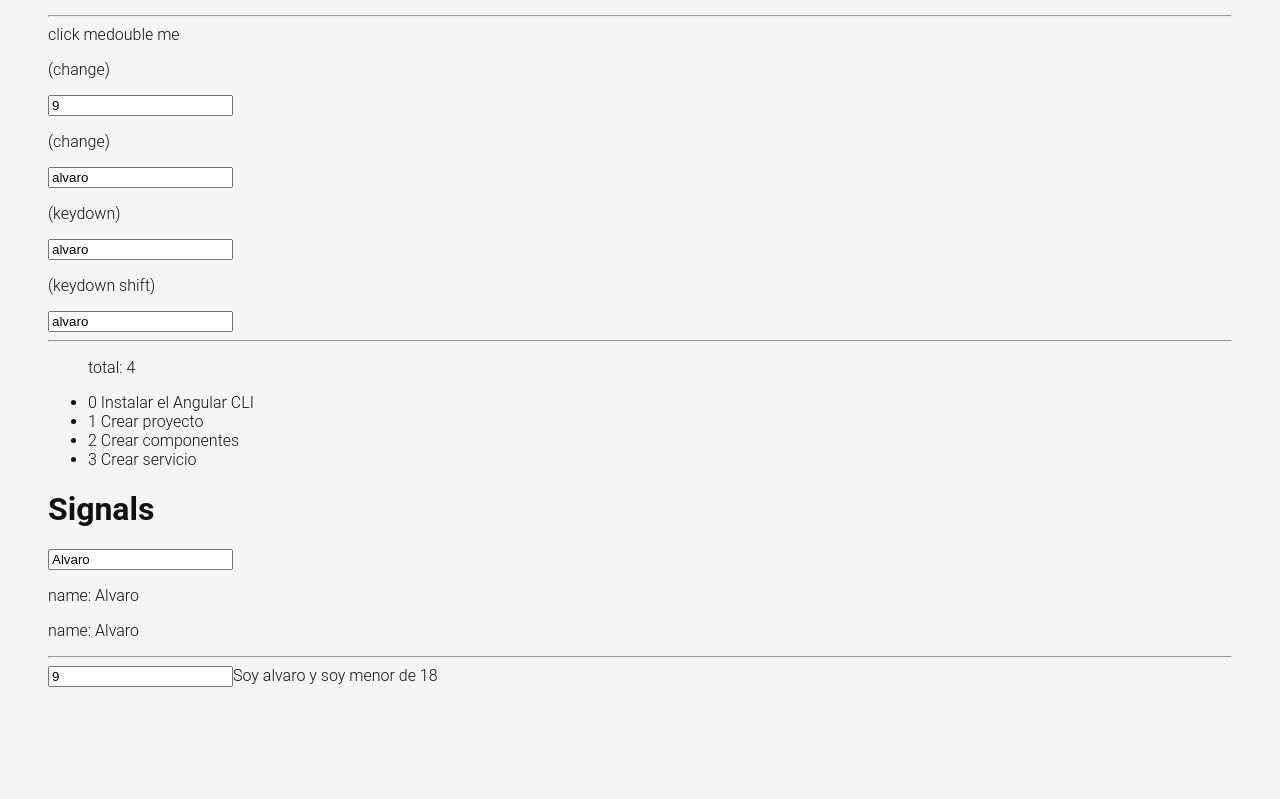
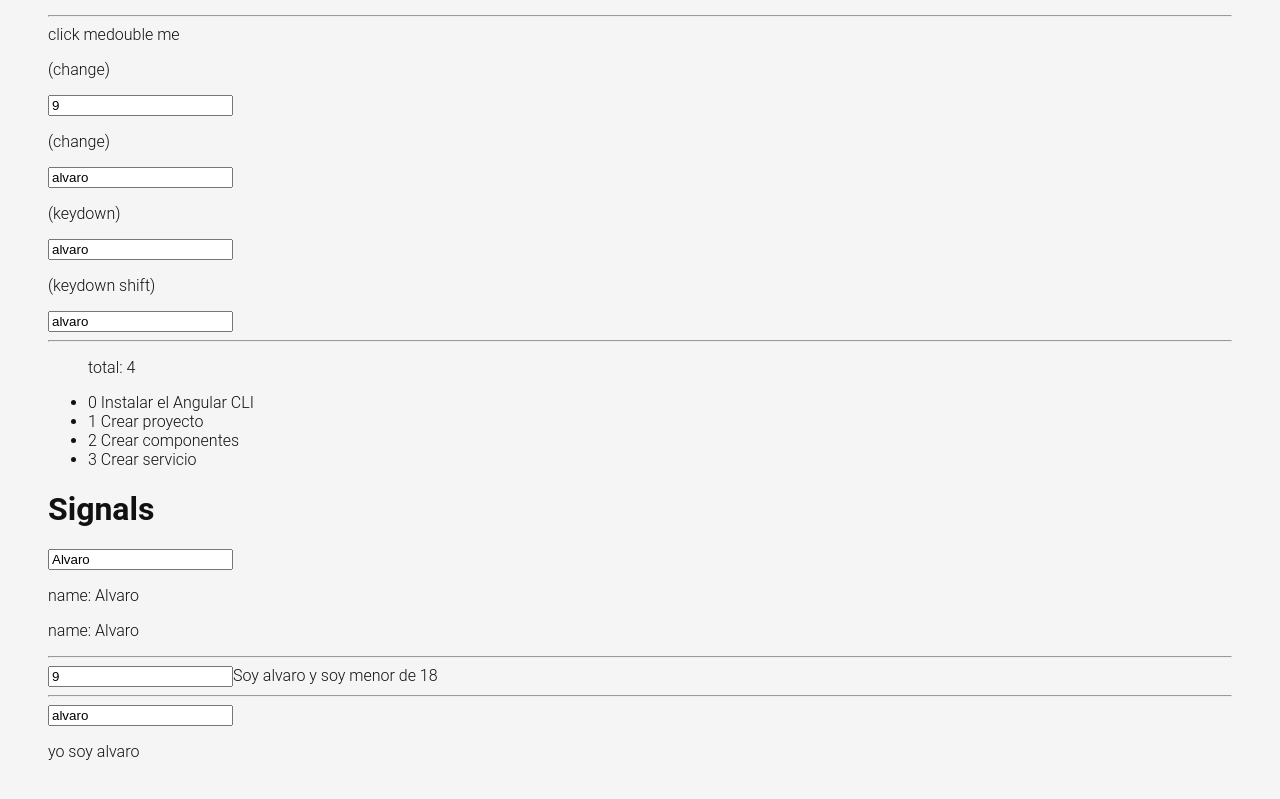
Before and after one commit to ACondori95/todoapp, an Angular app: page /labs in a window 1280 px wide. Shown: the part 761-1560 px from the top of the page. Before the commit the page ends 1496 px from the top, so only its background shows below. Built offline with nearby package versions, Linux system fonts and the light colour scheme.

Commit message:
uso de ngSwitch y ngDefault

```diff
--- a/src/app/pages/home/home.component.html
+++ b/src/app/pages/home/home.component.html
@@ -63,12 +63,11 @@
     <!-- This footer should be hidden by default and shown when there are todos -->
     <footer class="footer">
       <!-- This should be `0 items left` by default -->
-      <span *ngIf="tasks().length > 1; else oneTask" class="todo-count"
-        ><strong>{{ tasks().length }}</strong> items</span
-      >
-      <ng-template #oneTask
-        ><span class="todo-count"><strong>1</strong> item</span></ng-template
-      >
+      <span *ngIf="tasks().length > 1" class="todo-count">
+        <strong>{{ tasks().length }}</strong>
+        <span *ngIf="tasks().length === 1; else elseBlock"> item</span>
+        <ng-template #elseBlock> items</ng-template>
+      </span>
       <!-- Remove this if you don't implement routing -->
       <ul class="filters">
         <li>
--- a/src/app/pages/labs/labs.component.html
+++ b/src/app/pages/labs/labs.component.html
@@ -53,4 +53,13 @@
     Soy alvaro y soy mayor de 18
   </div>
   <ng-template #elseBlock>Soy alvaro y soy menor de 18</ng-template>
+  <hr />
+  <input type="text" [value]="person().name" (change)="changeName($event)" />
+  <div [ngSwitch]="person().name">
+    <p *ngSwitchCase="'alvaro'">yo soy alvaro</p>
+    <p *ngSwitchCase="'julian'">yo soy julian</p>
+    <p *ngSwitchCase="'ana'">yo soy ana</p>
+    <p *ngSwitchCase="'milagro'">yo soy milagro</p>
+    <p *ngSwitchDefault>yo no soy nadie</p>
+  </div>
 </div>
--- a/src/app/pages/labs/labs.component.ts
+++ b/src/app/pages/labs/labs.component.ts
@@ -49,4 +49,12 @@ export class LabsComponent {
       return { ...prevState, age: parseInt(newValue, 10) };
     });
   }
+
+  changeName(event: Event) {
+    const input = event.target as HTMLInputElement;
+    const newValue = input.value;
+    this.person.update((prevState) => {
+      return { ...prevState, name: newValue };
+    });
+  }
 }
```
